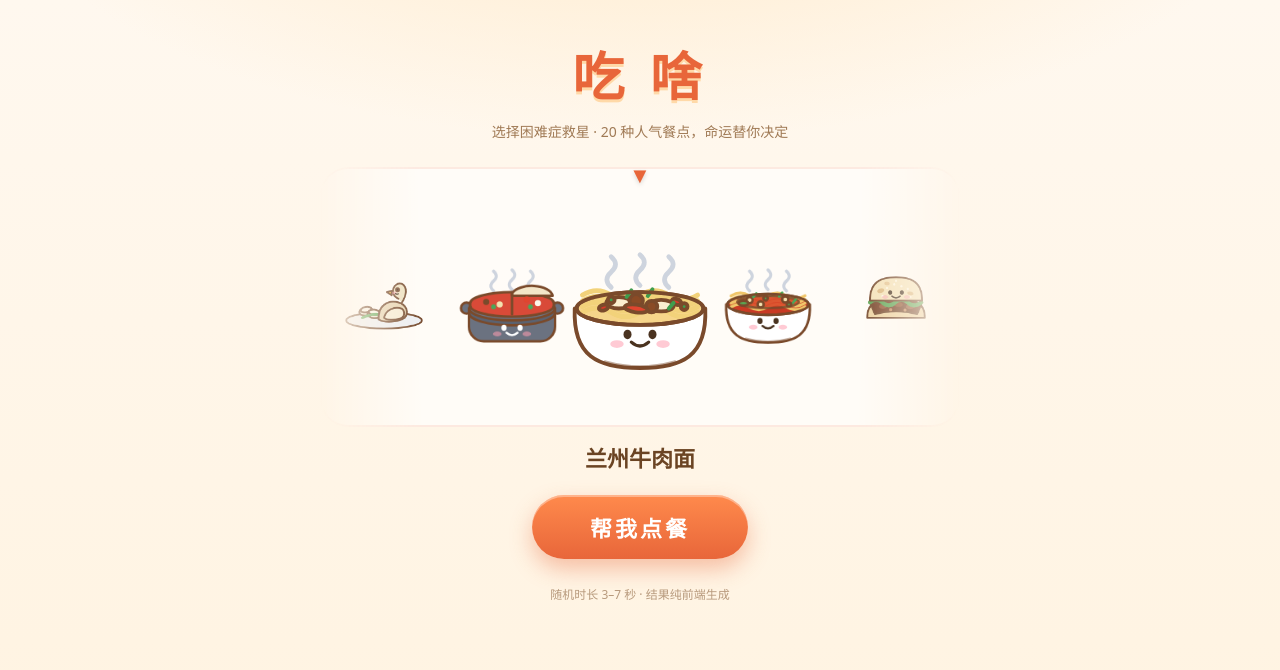
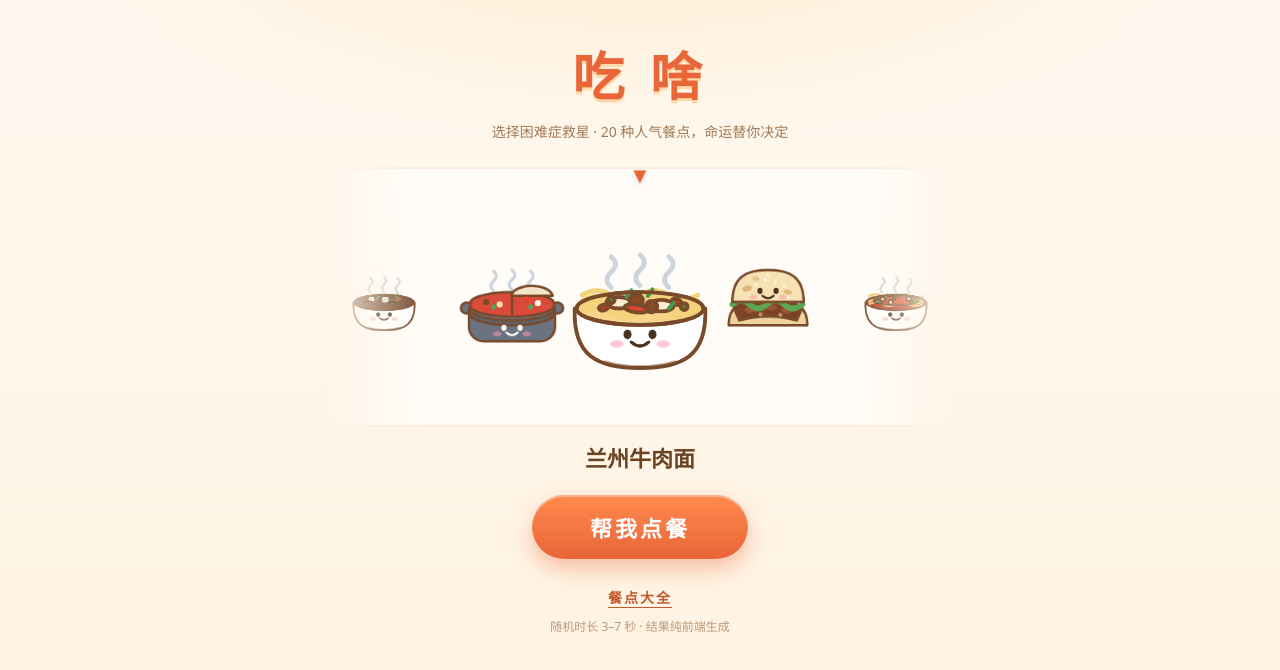
Before and after one commit to zortain/zortainSite, a Vue app: page / in a window 1280 px wide. Shown: the top 670 px of the page. Built offline with nearby package versions, Linux system fonts and the light colour scheme.

Commit message:
feat: footer改餐点大全弹窗、动画改为先加速后减速(峰值70%)、碗类餐点交错排列

```diff
--- a/src/App.vue
+++ b/src/App.vue
@@ -1,9 +1,10 @@
 <script setup>
 import { ref, computed } from 'vue'
-import { dishes } from './data/dishes.js'
+import { foodTypes as dishes, allDishes } from './data/dishes.js'
 import FoodIcon from './components/FoodIcon.vue'
 
 const N = dishes.length
+const showAll = ref(false)
 const rand = (min, max) => Math.random() * (max - min) + min
 const mod = (n, m) => ((n % m) + m) % m
 
@@ -58,8 +59,12 @@ function pick() {
   const target = start + delta
 
   const startTs = performance.now()
-  // ease-out-cubic：开始快、结尾慢
-  const ease = (t) => 1 - Math.pow(1 - t, 3)
+  // 速度曲线：从静止起步 → 逐渐加速 → 中段达峰值 → 再减速到停。
+  // 分段三次曲线 C1 连续；峰值速度系数 2.1，即原先 ease-out 峰值(3)的 70%。
+  const PEAK = 2.1
+  // f(u)=(4P-8)u³+(6-2P)u²，P=2.1 时即 0.4u³+1.8u²：f(0)=0、f(.5)=.5、两端导数0、中点导数=P
+  const easeLeft = (u) => (4 * PEAK - 8) * u * u * u + (6 - 2 * PEAK) * u * u
+  const ease = (t) => (t <= 0.5 ? easeLeft(t) : 1 - easeLeft(1 - t))
 
   function frame(now) {
     const t = Math.min(1, (now - startTs) / duration)
@@ -125,7 +130,31 @@ function again() {
       </div>
     </transition>
 
-    <footer class="foot">随机时长 3–7 秒 · 结果纯前端生成</footer>
+    <!-- 餐点大全弹窗 -->
+    <transition name="pop">
+      <div v-if="showAll" class="modal-mask" @click.self="showAll = false">
+        <div class="modal modal-all">
+          <div class="modal-tag">餐点大全 · 共 {{ allDishes.length }} 种</div>
+          <div class="all-grid">
+            <div v-for="d in allDishes" :key="d.id" class="all-cell">
+              <div class="all-icon"><FoodIcon :id="d.id" /></div>
+              <div class="all-name">{{ d.name }}</div>
+            </div>
+          </div>
+          <p class="all-tip">
+            更多餐点类型请联系
+            <a href="mailto:morningcs@126.com">morningcs@126.com</a>
+            添加，也欢迎更多有趣的功能点子意见提供给作者。
+          </p>
+          <button class="modal-btn" @click="showAll = false">收起来</button>
+        </div>
+      </div>
+    </transition>
+
+    <footer class="foot">
+      <button class="foot-link" type="button" @click="showAll = true">餐点大全</button>
+      <span class="foot-note">随机时长 3–7 秒 · 结果纯前端生成</span>
+    </footer>
   </div>
 </template>
 
@@ -283,7 +312,47 @@ function again() {
   box-shadow: 0 8px 18px rgba(232, 102, 58, .35);
 }
 
-.foot { margin-top: 26px; font-size: 12px; color: #b89a7d; }
+.foot { margin-top: 26px; display: flex; flex-direction: column; align-items: center; gap: 8px; }
+.foot-link {
+  border: none;
+  background: none;
+  cursor: pointer;
+  font-size: 14px;
+  font-weight: 700;
+  letter-spacing: 2px;
+  color: #c25a2e;
+  text-decoration: underline;
+  text-underline-offset: 4px;
+  padding: 2px 4px;
+}
+.foot-link:hover { color: #e8663a; }
+.foot-note { font-size: 12px; color: #b89a7d; }
+
+/* 餐点大全弹窗 */
+.modal-all { width: 560px; }
+.all-grid {
+  display: grid;
+  grid-template-columns: repeat(4, 1fr);
+  gap: 14px 8px;
+  margin: 14px 0 18px;
+}
+.all-cell { display: flex; flex-direction: column; align-items: center; }
+.all-icon { width: 92px; height: 92px; }
+.all-name { margin-top: 2px; font-size: 13px; font-weight: 600; color: #6b4423; text-align: center; }
+.all-tip {
+  font-size: 13px;
+  line-height: 1.7;
+  color: #8a715c;
+  margin: 0 0 18px;
+  text-align: center;
+}
+.all-tip a { color: #c25a2e; font-weight: 600; text-decoration: none; }
+.all-tip a:hover { text-decoration: underline; }
+@media (max-width: 520px) {
+  .modal-all { width: 100%; }
+  .all-grid { grid-template-columns: repeat(3, 1fr); }
+  .all-icon { width: 78px; height: 78px; }
+}
 
 @keyframes popin {
   0% { transform: scale(.4) rotate(-8deg); opacity: 0; }
--- a/src/data/dishes.js
+++ b/src/data/dishes.js
@@ -142,3 +142,25 @@ export const dishes = [
     desc: '中国餐饮第一大品类、聚餐气氛天花板。牛油红锅麻辣鲜香、越煮越浓，毛肚七上八下、鸭肠打卷即食，一群人围炉涮到酣畅淋漓。'
   }
 ]
+
+// “带碗”造型（碗口较大）的餐点：轮播时与非碗类交错排列，避免大碗图案连续相邻，动效更清爽
+const bowlIds = new Set([
+  'lanzhou_niurou_noodle',
+  'chongqing_xiaomian',
+  'luosifen',
+  'reganmian',
+  'zhajiangmian',
+  'guoqiao_mixian',
+  'dandan_noodle',
+  'yaxue_fensi',
+  'daoxiaomian',
+  'hulatang'
+])
+
+// 轮播专用序列：碗、非碗、碗、非碗……（两类恰好各 10 个，循环首尾也保证不相邻）
+const bowls = dishes.filter((d) => bowlIds.has(d.id))
+const others = dishes.filter((d) => !bowlIds.has(d.id))
+export const foodTypes = bowls.flatMap((b, i) => (others[i] ? [b, others[i]] : [b]))
+
+// 原始榜单顺序（餐点大全弹窗使用）
+export const allDishes = dishes
```
